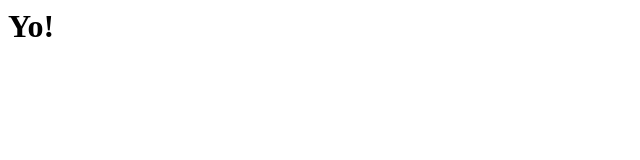
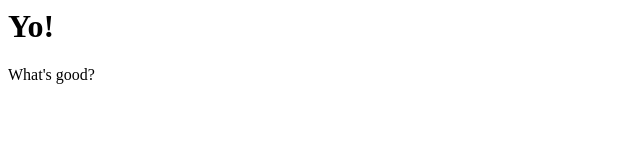
Before and after one commit to Chezman22/index-files, a plain HTML site: page index.html in a window 1280 px wide. Shown: the full height of the page, 0-640 px from the left. Drawn offline with Linux system fonts and the light colour scheme.

Commit message:
added p element

```diff
--- a/index.html
+++ b/index.html
@@ -5,5 +5,6 @@
     </head>
     <body>
         <h1>Yo!</h1>
+        <p>What's good?</p>
     </body>
 </html>
```
